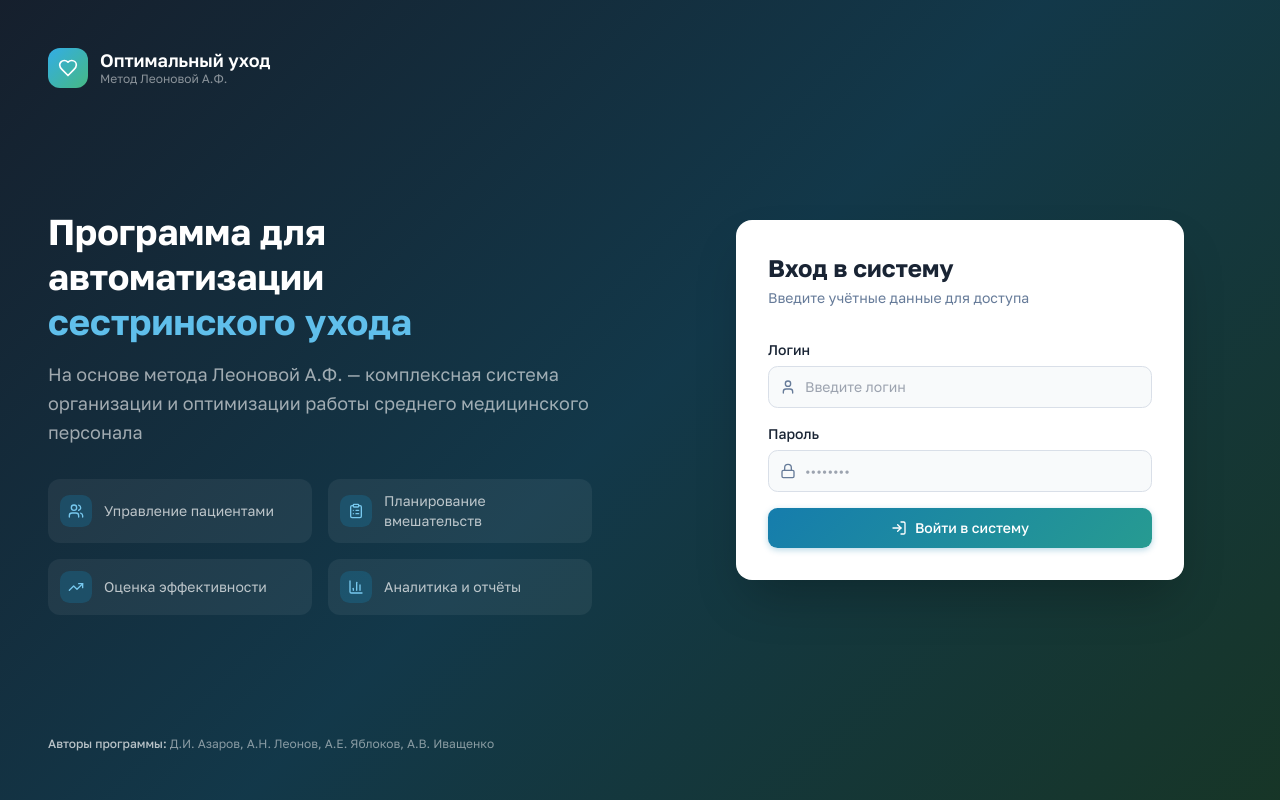
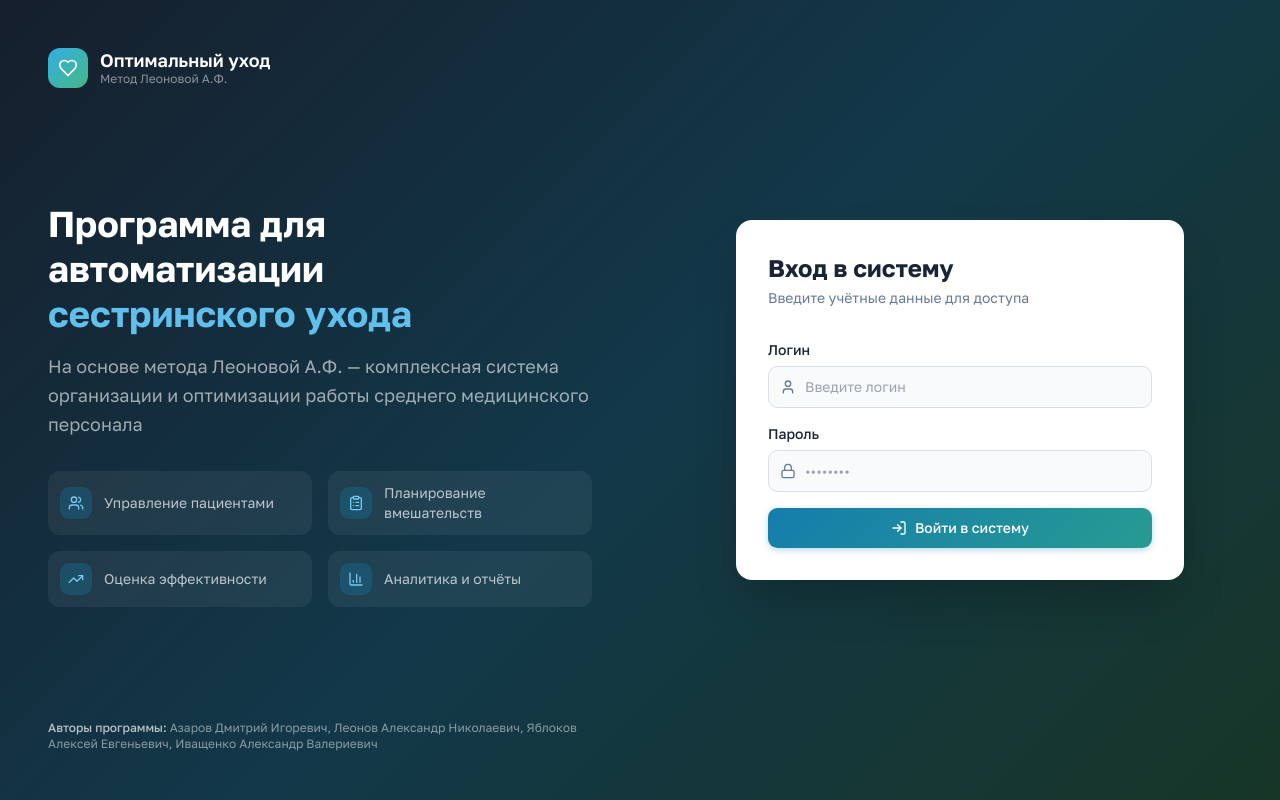
Before and after one commit to pr-poehali-dev/optimal-care-app, a React (Vite) app: page / in a window 1280 px wide. Built offline with nearby package versions, Linux system fonts and the light colour scheme.

Commit message:
[CHORE] Прописал ФИО полностью

```diff
--- a/src/pages/Login.tsx
+++ b/src/pages/Login.tsx
@@ -6,7 +6,7 @@ interface LoginPageProps {
   onLogin: (user: User) => void;
 }
 
-const AUTHORS = "Д.И. Азаров, А.Н. Леонов, А.Е. Яблоков, А.В. Иващенко";
+const AUTHORS = "Азаров Дмитрий Игоревич, Леонов Александр Николаевич, Яблоков Алексей Евгеньевич, Иващенко Александр Валериевич";
 
 const USERS = [
   { name: "Иванова Мария Сергеевна", role: "nurse" as const, department: "Терапевтическое отделение", login: "nurse", password: "nurse123" },
```
